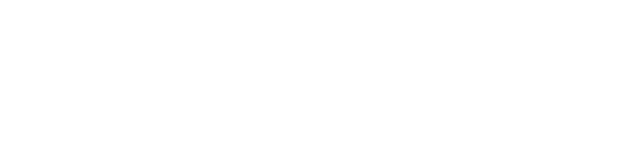
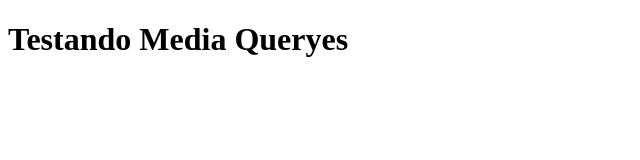
Before and after one commit to TavaresDavid/html-css, a plain HTML site: page Exercícios/ex026/mq004/imagens/index.html in a window 1280 px wide. Shown: the whole page, without its empty margins (0-640 px from the left). Drawn offline with Linux system fonts and the light colour scheme.

Commit message:
atualizei o mq004

```diff
--- a/Exercícios/ex026/mq004/imagens/index.html
+++ b/Exercícios/ex026/mq004/imagens/index.html
@@ -3,9 +3,12 @@
 <head>
     <meta charset="UTF-8">
     <meta name="viewport" content="width=device-width, initial-scale=1.0">
-    <title>Document</title>
+    <title>Media Query</title>
 </head>
 <body>
-
+    <main>
+        <h1>Testando Media Queryes</h1>
+        <img src="" alt="">
+    </main>
 </body>
 </html>
```
